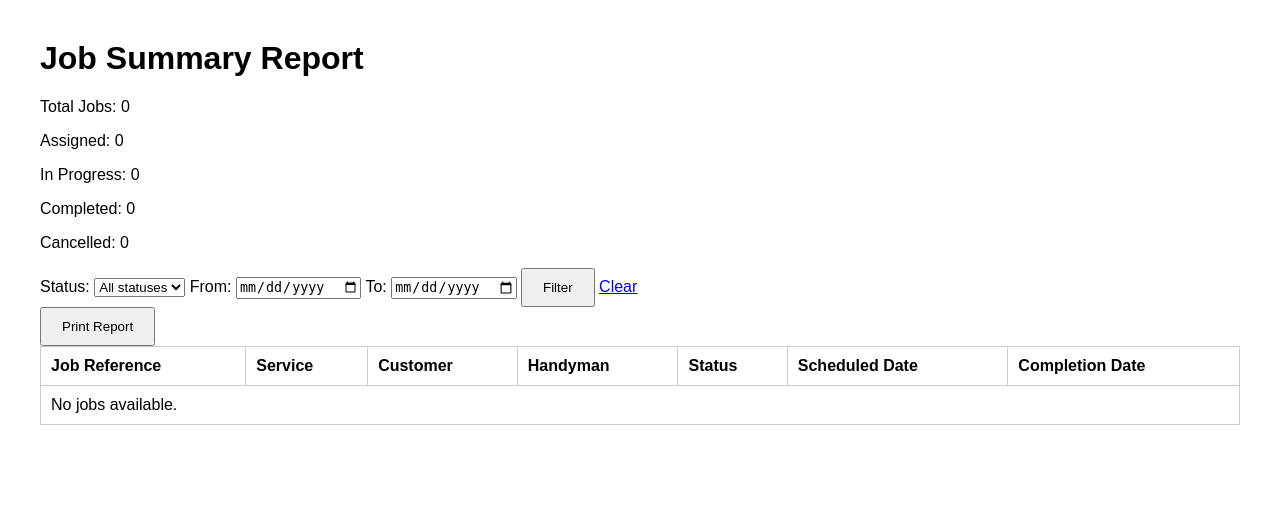
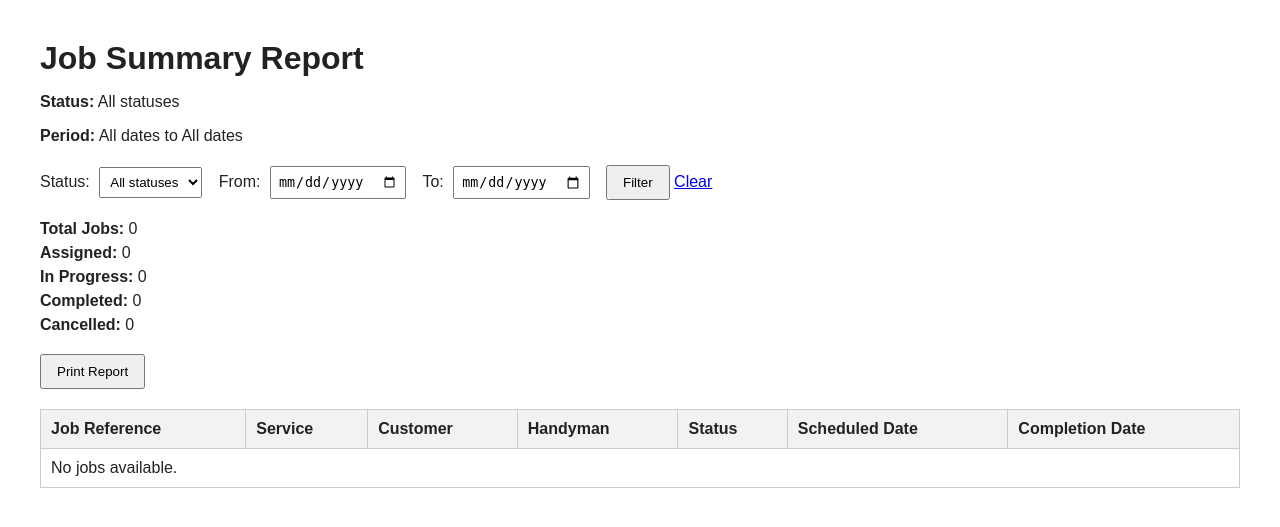
Before and after one commit to beebeemohamudally1-debug/Connecticut-Intern-Project, a Django app: page /reports/job-summary/ in a window 1280 px wide. Shown: the top 527 px of the page. Run offline with Django 5.2, Linux system fonts and the light colour scheme; the visitor is signed in with stand-in values (Sample User, id 1); data comes from the database, SQL or seed files in the repository; data that the repository does not hold is empty.

Commit message:
Improve job summary reports with validation and tests

```diff
--- a/reports/templates/reports/job_summary.html
+++ b/reports/templates/reports/job_summary.html
@@ -4,15 +4,54 @@
 <head>
     <meta charset="UTF-8">
     <title>{{ report_title }}</title>
+
     <style>
         body {
             font-family: Arial, sans-serif;
             margin: 40px;
+            color: #222;
+        }
+
+        h1 {
+            margin-bottom: 10px;
+        }
+
+        .summary {
+            margin: 20px 0;
+        }
+
+        .summary p {
+            margin: 6px 0;
+        }
+
+        .report-filters {
+            margin: 20px 0;
+        }
+
+        .report-filters label {
+            margin-right: 5px;
+        }
+
+        .report-filters input,
+        .report-filters select {
+            margin-right: 12px;
+            padding: 6px;
+        }
+
+        button {
+            padding: 8px 15px;
+            cursor: pointer;
+        }
+
+        .errors {
+            color: #b00020;
+            margin: 15px 0;
         }
 
         table {
             width: 100%;
             border-collapse: collapse;
+            margin-top: 20px;
         }
 
         th, td {
@@ -21,56 +60,124 @@
             text-align: left;
         }
 
-        button {
-            padding: 10px 20px;
-            cursor: pointer;
+        th {
+            background: #f2f2f2;
         }
 
         @media print {
-            button,
-            .report-filters {
+            @page {
+                size: A4 landscape;
+                margin: 12mm;
+            }
+
+            body {
+                margin: 0;
+                font-size: 11px;
+            }
+
+            .report-filters,
+            .print-button {
                 display: none;
+            }
+
+            thead {
+                display: table-header-group;
+            }
+
+            tr {
+                break-inside: avoid;
             }
         }
     </style>
 </head>
+
 <body>
 
     <h1>{{ report_title }}</h1>
-    <p>Total Jobs: {{ total_jobs }}</p>
-    <p>Assigned: {{ assigned_jobs }}</p>
-    <p>In Progress: {{ in_progress_jobs }}</p>
-    <p>Completed: {{ completed_jobs }}</p>
-    <p>Cancelled: {{ cancelled_jobs }}</p>
 
+    <p>
+        <strong>Status:</strong>
+        {{ selected_status_label }}
+    </p>
+
+    <p>
+        <strong>Period:</strong>
+        {% if start_date %}
+            {{ start_date }}
+        {% else %}
+            All dates
+        {% endif %}
+        to
+        {% if end_date %}
+            {{ end_date }}
+        {% else %}
+            All dates
+        {% endif %}
+    </p>
+
+    {% if errors %}
+        <div class="errors">
+            {% for error in errors %}
+                <p>{{ error }}</p>
+            {% endfor %}
+        </div>
+    {% endif %}
 
     <form method="get" class="report-filters">
+
         <label for="status">Status:</label>
         <select name="status" id="status">
             <option value="">All statuses</option>
+
             {% for value, label in status_choices %}
                 <option value="{{ value }}"
-                {% if selected_status == value %}selected{% endif %}>
+                    {% if selected_status == value %}
+                        selected
+                    {% endif %}>
                     {{ label }}
                 </option>
             {% endfor %}
         </select>
 
         <label for="start_date">From:</label>
-    <input type="date" name="start_date" id="start_date"
-           value="{{ start_date }}">
+        <input
+            type="date"
+            name="start_date"
+            id="start_date"
+            value="{{ start_date }}"
+        >
 
         <label for="end_date">To:</label>
-    <input type="date" name="end_date" id="end_date"
-           value="{{ end_date }}">
+        <input
+            type="date"
+            name="end_date"
+            id="end_date"
+            value="{{ end_date }}"
+        >
 
         <button type="submit">Filter</button>
-    <a href="{% url 'reports:job_summary' %}">Clear</a>
+
+        <a href="{% url 'reports:job_summary' %}">
+            Clear
+        </a>
     </form>
 
+    {% if filters_valid %}
 
-    <button onclick="window.print()">Print Report</button>
+        <div class="summary">
+            <p><strong>Total Jobs:</strong> {{ total_jobs }}</p>
+            <p><strong>Assigned:</strong> {{ assigned_jobs }}</p>
+            <p><strong>In Progress:</strong> {{ in_progress_jobs }}</p>
+            <p><strong>Completed:</strong> {{ completed_jobs }}</p>
+            <p><strong>Cancelled:</strong> {{ cancelled_jobs }}</p>
+        </div>
 
+        <button
+            type="button"
+            class="print-button"
+            onclick="window.print()">
+            Print Report
+        </button>
 
         <table>
             <thead>
@@ -93,17 +200,24 @@
                         <td>{{ job.customer.username }}</td>
                         <td>{{ job.handyman.username }}</td>
                         <td>{{ job.get_status_display }}</td>
-            <td>{{ job.scheduled_start|date:"d/m/Y" }}</td>
-            <td>{{ job.completed_at|date:"d/m/Y" }}</td>
+                        <td>
+                            {{ job.scheduled_start|date:"d/m/Y"|default:"-" }}
+                        </td>
+                        <td>
+                            {{ job.completed_at|date:"d/m/Y"|default:"-" }}
+                        </td>
                     </tr>
                 {% empty %}
                     <tr>
-            <td colspan="7">No jobs available.</td>
+                        <td colspan="7">
+                            No jobs available.
+                        </td>
                     </tr>
                 {% endfor %}
             </tbody>
         </table>
 
+    {% endif %}
 
 </body>
 </html>
--- a/reports/views.py
+++ b/reports/views.py
@@ -3,6 +3,7 @@ from datetime import date
 
 from django.shortcuts import render
 from django.db.models import Count, Q
+
 from dashboard.permissions import role_required
 from jobs.models import Job
 
@@ -19,27 +20,69 @@ def job_summary_report(request):
     start_date = request.GET.get('start_date', '')
     end_date = request.GET.get('end_date', '')
 
-    if status in dict(Job.STATUS_CHOICES):
-        jobs = jobs.filter(status=status)
+    errors = []
+    start = None
+    end = None
 
-    try:
-        if start_date:
+    valid_statuses = dict(Job.STATUS_CHOICES)
+
+    # Validate job status
+    if status:
+        if status in valid_statuses:
+            jobs = jobs.filter(status=status)
+        else:
+            errors.append('Invalid job status selected.')
+
+    # Validate start date
+    if start_date:
+        try:
+            start = date.fromisoformat(start_date)
+        except ValueError:
+            errors.append('Invalid start date.')
+
+    # Validate end date
+    if end_date:
+        try:
+            end = date.fromisoformat(end_date)
+        except ValueError:
+            errors.append('Invalid end date.')
+
+    # Check date range
+    if start and end and start > end:
+        errors.append(
+            'Start date cannot be later than end date.'
+        )
+
+    # Apply valid filters
+    if not errors:
+        if start:
             jobs = jobs.filter(
-                created_at__date__gte=date.fromisoformat(start_date)
+                created_at__date__gte=start
             )
-        if end_date:
+
+        if end:
             jobs = jobs.filter(
-                created_at__date__lte=date.fromisoformat(end_date)
+                created_at__date__lte=end
             )
-    except ValueError:
-        pass
+
+    # Do not show misleading results
+    if errors:
+        jobs = jobs.none()
 
     stats = jobs.aggregate(
         total_jobs=Count('id'),
-        assigned_jobs=Count('id', filter=Q(status=Job.ASSIGNED)),
-        in_progress_jobs=Count('id', filter=Q(status=Job.IN_PROGRESS)),
-        completed_jobs=Count('id', filter=Q(status=Job.COMPLETED)),
-        cancelled_jobs=Count('id', filter=Q(status=Job.CANCELLED)),
+        assigned_jobs=Count(
+            'id', filter=Q(status=Job.ASSIGNED)
+        ),
+        in_progress_jobs=Count(
+            'id', filter=Q(status=Job.IN_PROGRESS)
+        ),
+        completed_jobs=Count(
+            'id', filter=Q(status=Job.COMPLETED)
+        ),
+        cancelled_jobs=Count(
+            'id', filter=Q(status=Job.CANCELLED)
+        ),
     )
 
     context = {
@@ -47,9 +90,18 @@ def job_summary_report(request):
         'jobs': jobs,
         'status_choices': Job.STATUS_CHOICES,
         'selected_status': status,
+        'selected_status_label': valid_statuses.get(
+            status, 'All statuses'
+        ),
         'start_date': start_date,
         'end_date': end_date,
+        'errors': errors,
+        'filters_valid': not errors,
         **stats,
     }
 
-    return render(request, 'reports/job_summary.html', context)
+    return render(
+        request,
+        'reports/job_summary.html',
+        context
+    )
```
Also changed, not shown: reports/tests.py (+145 -1 lines). Lines whose indentation alone changed are shown as unchanged.
